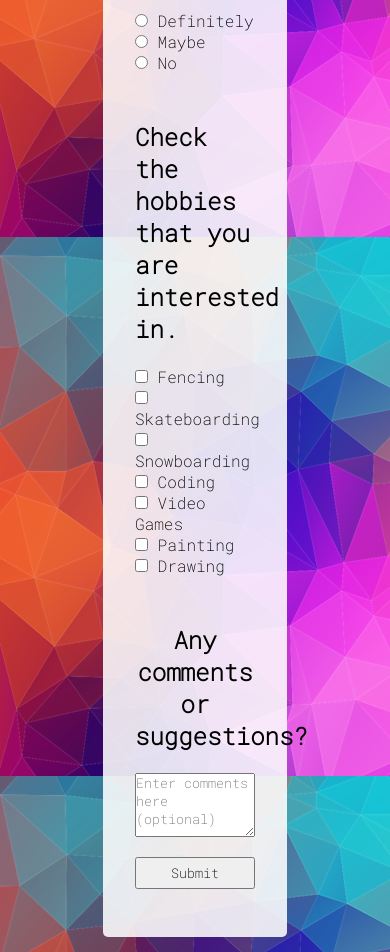
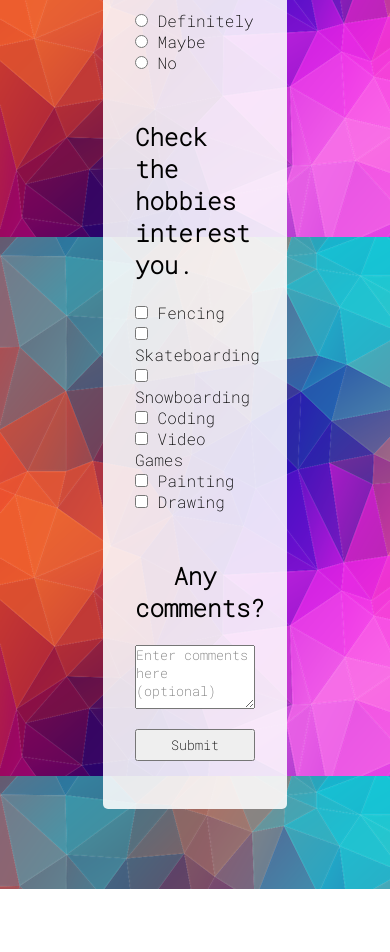
Before and after one commit to fex123griffin/Survey-Form, a plain HTML site: page index.html in a window 390 px wide. Shown: the part 1380-2332 px from the top of the page. After the commit the page ends 2269 px from the top, so only its background shows below. Drawn offline with Linux system fonts and the light colour scheme.

Commit message:
added responsiveness

```diff
--- a/index.html
+++ b/index.html
@@ -78,7 +78,7 @@
             </div>
 
             <div class="element">
-                <h2>Check the hobbies that you are interested in.</h2><br>
+                <h2>Check the hobbies interest you.</h2><br>
 
 
                 <input type="checkbox" id="fencing" name="hobbies" value="Fencing" required>
@@ -107,7 +107,7 @@
             </div>
 
             <div class="element" id="bottom">
-                <h2>Any comments or suggestions?</h2><br>
+                <h2>Any comments?</h2><br>
                 <textarea name="comment" form="survey-form"  placeholder="Enter comments here (optional)"></textarea><br>
 
 
```
